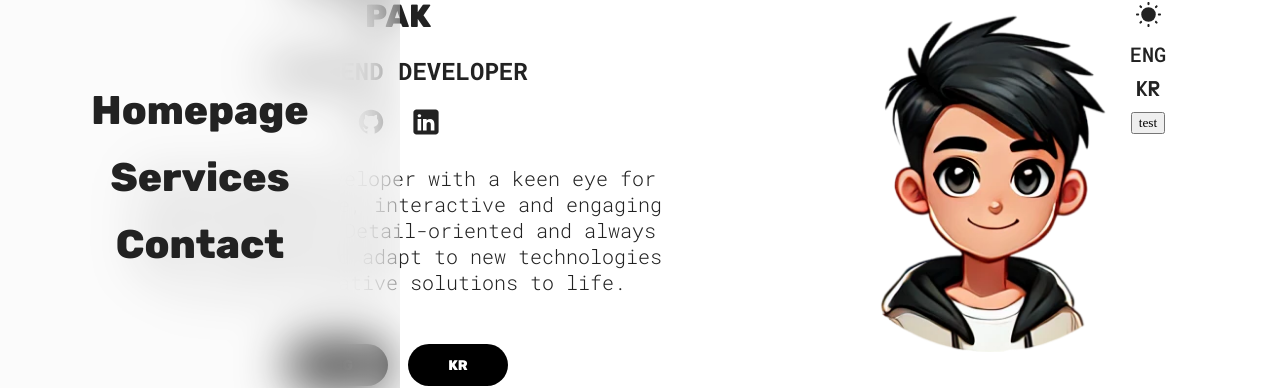
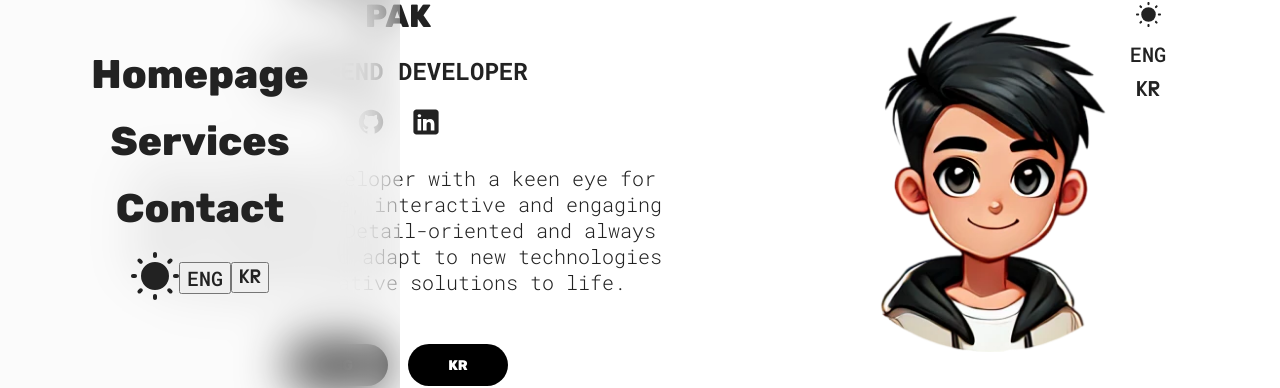
Before and after one commit to tesselhoff7/portfolio-mixed, a React (Vite) app: page / in a window 1280 px wide. Both pictures are taken after a click on the button 50 px from the left and 53 px from the top of the page. Shown: the part 223-611 px from the top of the page. Built offline with nearby package versions, Linux system fonts and the light colour scheme; no server answers; a web font is replaced by a local one.

Commit message:
Move language and theme toggle to sidebar

```diff
--- a/src/sections/Hero/Hero.jsx
+++ b/src/sections/Hero/Hero.jsx
@@ -114,9 +114,9 @@ function Hero() {
             >
               <p>KR</p>
             </button>
-            <button className="lang-button" onClick={test}>
+            {/*<button className="lang-button" onClick={test}>
               test
-            </button>
+            </button>*/}
           </div>
         </div>
       </div>
--- a/src/sidebar/links/Links.jsx
+++ b/src/sidebar/links/Links.jsx
@@ -1,5 +1,8 @@
 import { motion } from "framer-motion";
 import "./Links.scss";
+import { useTheme } from "../../common/ThemeContext";
+import sun from "../../assets/sun.svg";
+import moon from "../../assets/moon.svg";
 
 const variants = {
   open: {
@@ -14,6 +17,7 @@ const variants = {
     },
   },
 };
+
 const itemVariants = {
   open: {
     y: 0,
@@ -27,7 +31,10 @@ const itemVariants = {
 
 const Links = () => {
   const items = ["Homepage", "Services", "Contact"];
+  const { theme, toggleTheme } = useTheme();
 
+  const themeIcon = theme === "light" ? sun : moon;
+  //TODO: REFACTOR
   return (
     <motion.div className="links" variants={variants}>
       {items.map((item) => (
@@ -41,6 +48,48 @@ const Links = () => {
           {item}
         </motion.a>
       ))}
+      <motion.div className="settings-container" variants={variants}>
+        <motion.div
+          variants={itemVariants}
+          whileHover={{ scale: 1.1 }}
+          whileTap={{ scale: 0.95 }}
+        >
+          <button className="theme-btn">
+            <img
+              className="colorMode"
+              src={themeIcon}
+              alt="Color mode icon"
+              onClick={toggleTheme}
+            />
+          </button>
+        </motion.div>
+
+        <motion.div
+          variants={itemVariants}
+          whileHover={{ scale: 1.1 }}
+          whileTap={{ scale: 0.95 }}
+        >
+          <button
+            className="language-switch eng"
+            onClick={() => toggleLanguage("en")}
+          >
+            <p>ENG</p>
+          </button>
+        </motion.div>
+
+        <motion.div
+          variants={itemVariants}
+          whileHover={{ scale: 1.1 }}
+          whileTap={{ scale: 0.95 }}
+        >
+          <button
+            className="language-switch kr"
+            onClick={() => toggleLanguage("kr")}
+          >
+            <p>KR</p>
+          </button>
+        </motion.div>
+      </motion.div>
     </motion.div>
   );
 };
--- a/src/sidebar/links/Links.scss
+++ b/src/sidebar/links/Links.scss
@@ -4,3 +4,30 @@ a {
   text-decoration: none;
   color: var(--text-color);
 }
+
+.settings-container {
+  position: relative;
+  display: flex;
+  flex-direction: row;
+  justify-content: center;
+  align-items: center;
+  .theme-btn {
+    all: unset;
+    position: relative;
+  }
+}
+
+.language-switch p {
+  font-weight: 500;
+  color: var(--text-color);
+  position: relative;
+  //animation: pulse 2.5s infinite;
+}
+
+.eng p {
+  animation-delay: 0s; /* No delay for ENG button */
+}
+
+.kr p {
+  animation-delay: 1s; /* Delay for KR button to create alternating effect */
+}
--- a/src/sidebar/sidebar.scss
+++ b/src/sidebar/sidebar.scss
@@ -41,13 +41,12 @@
     }
   }
 
-  button {
+  .tgl-btn {
     z-index: 99;
     position: fixed;
     width: 50px;
     height: 50px;
     border-radius: 50%;
-    position: fixed;
     top: 28px;
     left: 25px;
     background-color: transparent;
--- a/src/sidebar/toggleButton/ToggleButton.jsx
+++ b/src/sidebar/toggleButton/ToggleButton.jsx
@@ -2,7 +2,7 @@ import { motion } from "framer-motion";
 
 const ToggleButton = ({ setOpen }) => {
   return (
-    <button onClick={() => setOpen((prev) => !prev)}>
+    <button onClick={() => setOpen((prev) => !prev)} className="tgl-btn">
       <svg width="23" height="23" viewBox="0 0 23 23">
         <motion.path
           strokeWidth="3"
```
